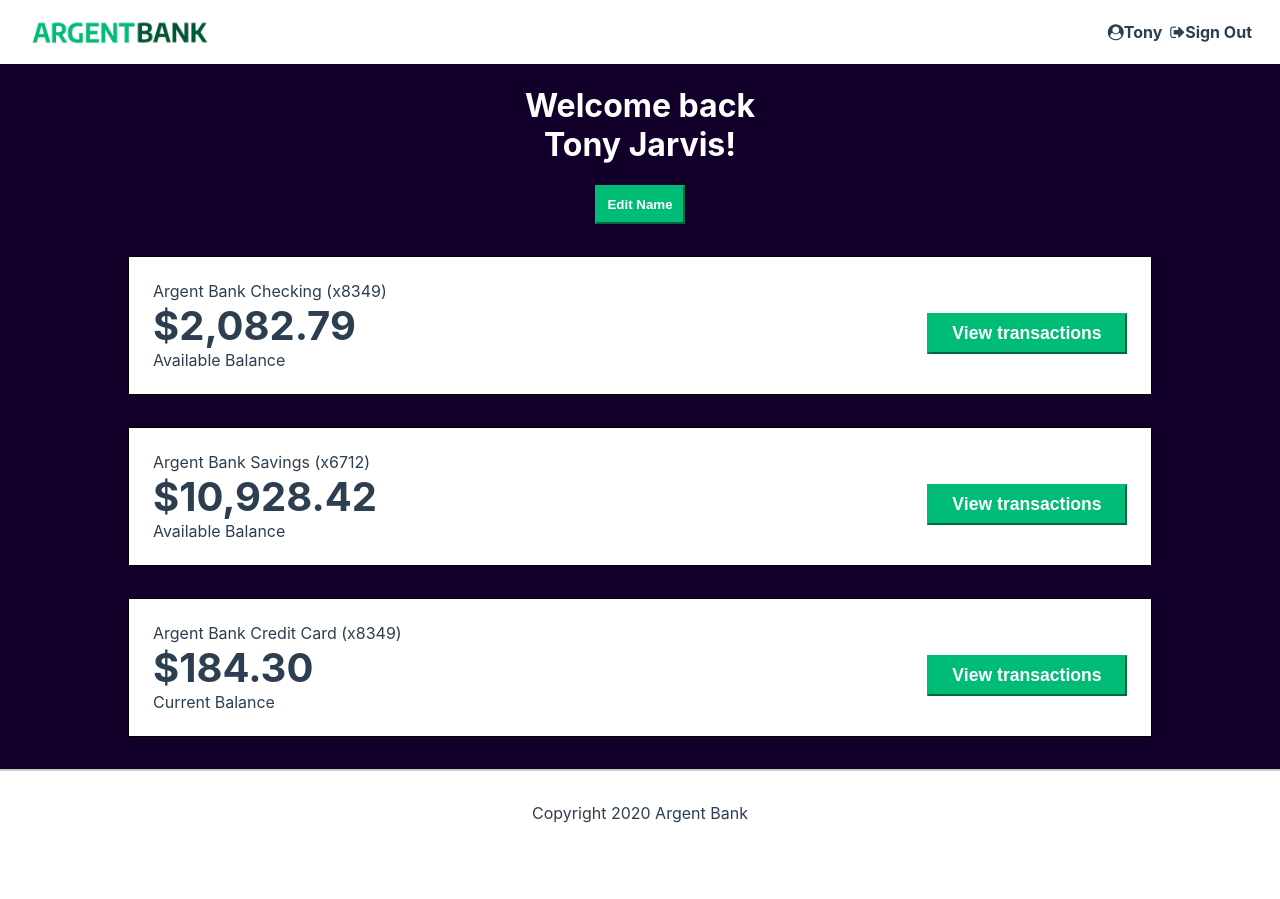
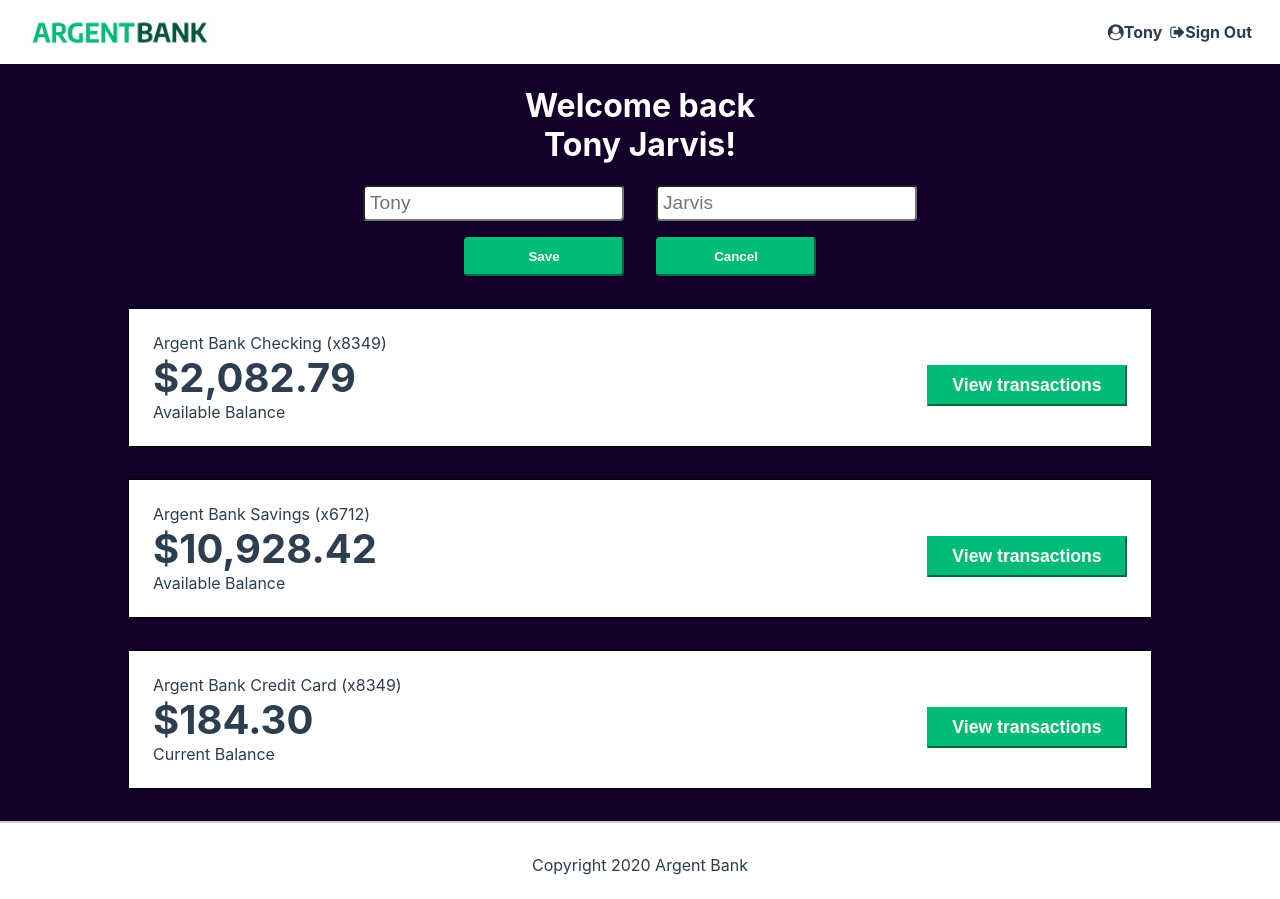
Before and after one commit to EloiMgn/EloiMagnien_13_31012022, a React (Create React App) app: page /user in a window 1280 px wide. Both pictures are taken after a click on the button "Edit Name". Before the commit the page ends 847 px from the top, so only its background shows below. Built offline with nearby package versions, Linux system fonts and the light colour scheme.

Commit message:
install redux

```diff
--- a/package.json
+++ b/package.json
@@ -8,8 +8,10 @@
     "@testing-library/user-event": "^13.5.0",
     "react": "^17.0.2",
     "react-dom": "^17.0.2",
+    "react-redux": "^7.2.6",
     "react-router-dom": "^6.2.1",
     "react-scripts": "5.0.0",
+    "redux": "^4.1.2",
     "web-vitals": "^2.1.4"
   },
   "scripts": {
--- a/src/components/Header/Header.css
+++ b/src/components/Header/Header.css
@@ -1,3 +1,31 @@
+
+.editName{
+  display: flex;
+  flex-direction: column;
+  align-items: center;
+}
+.editName__inputs{
+  display: flex;
+}
+.editName__input{
+  margin-left: 1rem;
+  margin-right: 1rem;
+}
+
+.editName__input input{
+  border-radius: 4px;
+}
+
+.editName__buttons{
+  display: flex;
+}
+.editName__btn{
+  margin-left: 1rem;
+  margin-right: 1rem;
+  width: 10rem;
+  border-radius: 4px;
+}
+
 .hidden{
   display: none;
 }
--- a/src/components/Header/Header.jsx
+++ b/src/components/Header/Header.jsx
@@ -1,24 +1,32 @@
-import { useState, useEffect } from "react";
+import './Header.css'
+import { useState } from "react";
 
 const Header = () => {
   const [isEditing, setIsEditing] = useState(false);
-
+    console.log(isEditing);
+    const toggleEdit = () => {
+      setIsEditing(!isEditing)
+    }
   return (
     <div className="header">
     <h1>Welcome back<br />Tony Jarvis!</h1>
-    <button className="edit-button">Edit Name</button>
-    {/* <form className={isEditing ? "editName" : "editName hidden"}>
-    <div className="input-wrapper">
-        <label htmlFor="firstname"></label>
-        <input type="text" id="firstname" />
+    <button className={isEditing ? "edit-button hidden" : "edit-button"} onClick={toggleEdit}>Edit Name</button>
+    <form className={isEditing ? "editName" : "editName hidden"}>
+      <div className='editName__inputs '>
+        <div className="input-wrapper editName__input">
+          <label htmlFor="firstname"></label>
+          <input placeholder='Tony' type="text" id="firstname" />
+        </div>
+        <div className="input-wrapper editName__input">
+          <label htmlFor="lastname"></label>
+          <input placeholder='Jarvis' type="text" id="lastname" />
+        </div>
       </div>
-      <div className="input-wrapper">
-        <label htmlFor="lastname"></label>
-        <input type="text" id="lastname" />
+      <div className='editName__buttons'>
+        <button className="editName__btn edit-button save">Save</button>
+        <button className="editName__btn edit-button cancel" onClick={toggleEdit}>Cancel</button>
       </div>
-      <button className="btn-save">Save</button>
-      <button className="btn-cancel" onClick={setIsEditing(false)}>Cancel</button>
-    </form> */}
+    </form>
   </div>
   );
 }
--- a/src/utils/styles/css/main.css
+++ b/src/utils/styles/css/main.css
@@ -264,6 +264,7 @@ body {
   color: #fff;
   font-weight: bold;
   padding: 10px;
+  cursor: pointer;
 }
 
 .header {
@@ -281,6 +282,7 @@ body {
   border-color: #00bc77;
   background-color: #00bc77;
   color: #fff;
+  cursor: pointer;
 }
 
 @media (min-width: 720px) {
```
Also changed, not shown: src/store.js (added), 1 other file (tests, documents, lock files or other folders).
